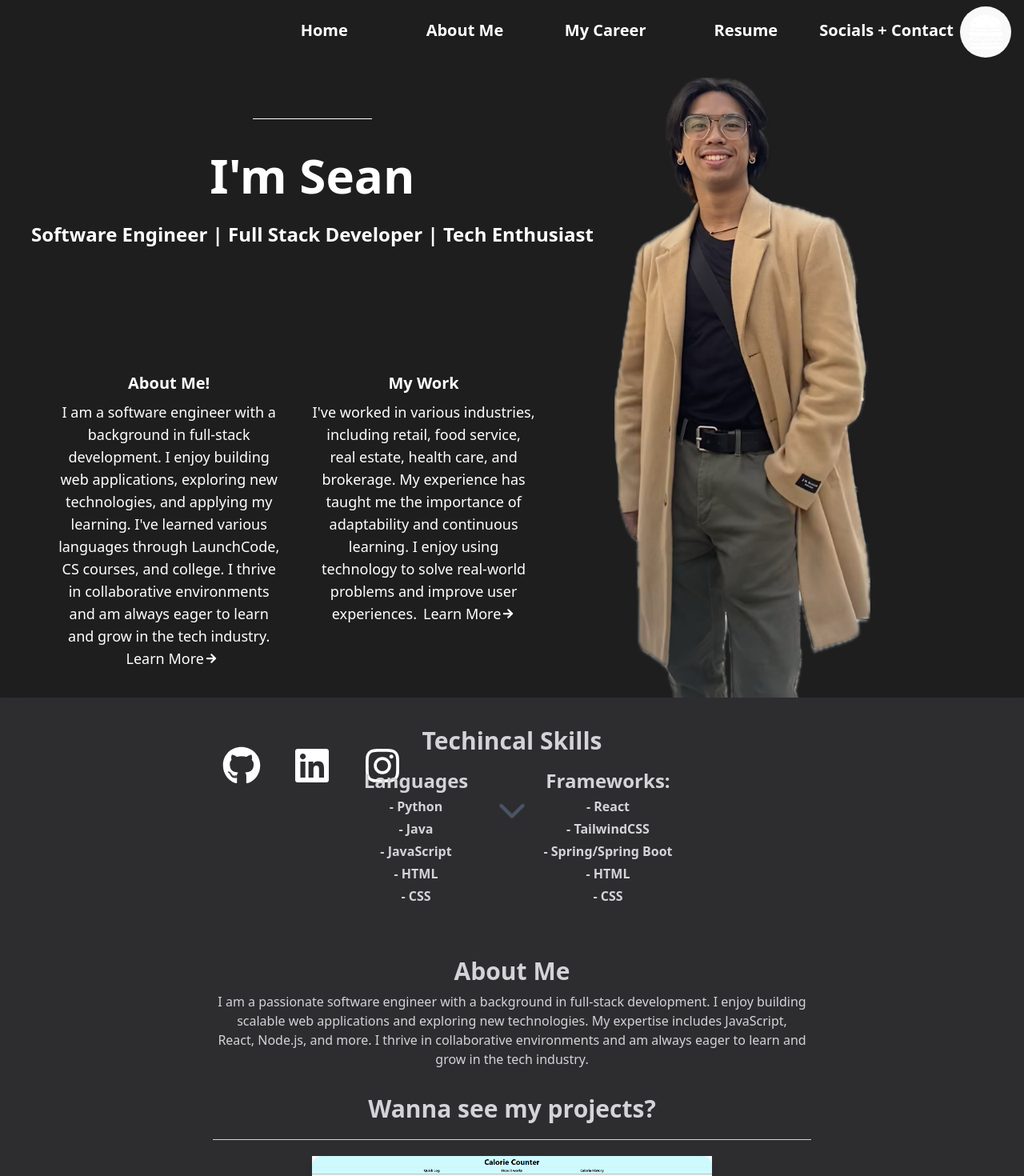
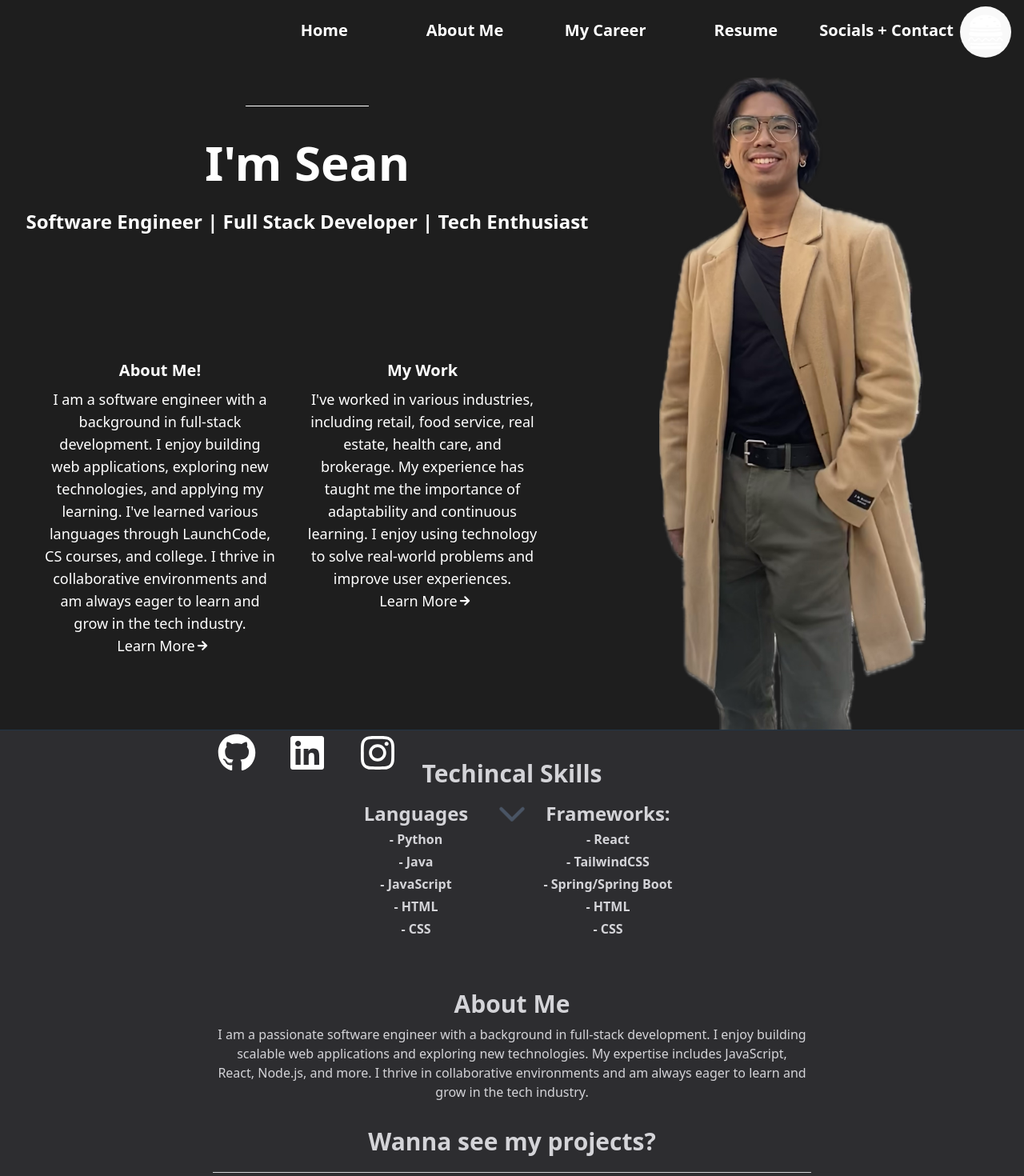
Before and after one commit to SeanEArc/Developer-Portfolio, a React (Vite) app in the folder Developer-Portfolio/: page / in a window 1280 px wide. Shown: the top 1470 px of the page at 80% size. Built offline with nearby package versions, Linux system fonts and the light colour scheme.

Commit message:
Changed up the CSS styling a bit to improve hero landing page

```diff
--- a/Developer-Portfolio/src/components/HomePage.jsx
+++ b/Developer-Portfolio/src/components/HomePage.jsx
@@ -20,13 +20,13 @@ const HomePage = () => {
 
       return (
 
-            <div>
+            <div className='bg-[#2d2d30]'>
 
-                  <div className="bg-[#1e1e1e] bg-no-repeat bg-contain bg-center p-4 text-neutral-200 shadow-3xl h-200"
+                  <div className="bg-[#1e1e1e] bg-no-repeat bg-contain bg-center text-neutral-200 shadow-3xl h-210"
                   style={{
                         backgroundImage: `url(${Subject})`,
-                        backgroundPosition: '80% 25px',
-                        backgroundSize: '25%',
+                        backgroundPosition: '87% 25px',
+                        backgroundSize: '26%',
                         }}>
 
                         <div className="grid grid-cols-[60%_40%] w-full font-bold text-white">
@@ -89,15 +89,15 @@ const HomePage = () => {
 
                         </div>
 
-                        <div className='flex justify-center animate-bounce mt-5'>
+                        <div className='flex justify-center animate-bounce mt-10'>
                               <IoIosArrowDown size="3em" className='text-gray-600'/>
                         </div>
 
                   </div>
 
+                  <hr className='w-full shadow-2xl'/>
 
-
-                  <div className='bg-[#2d2d30] text-zinc-300 pt-4 shadow-lg'>
+                  <div className='bg-[#2d2d30] text-zinc-300 pt-4'>
 
 
                         {/* TECHNICAL SKILLS*/}
@@ -132,7 +132,7 @@ const HomePage = () => {
                         {/* ABOUT ME SECTION*/}
 
                         <div className="p-4 w-[60%] mx-auto">
-                              <h2 className="text-3xl font-bold m-2">About Me </h2>
+                              <h2 className="text-3xl font-bold m-2"> About Me </h2>
 
                               <p>
                                     I am a passionate software engineer with a background in full-stack development. I enjoy building scalable web applications and exploring new technologies. My expertise includes JavaScript, React, Node.js, and more. I thrive in collaborative environments and am always eager to learn and grow in the tech industry.
```
